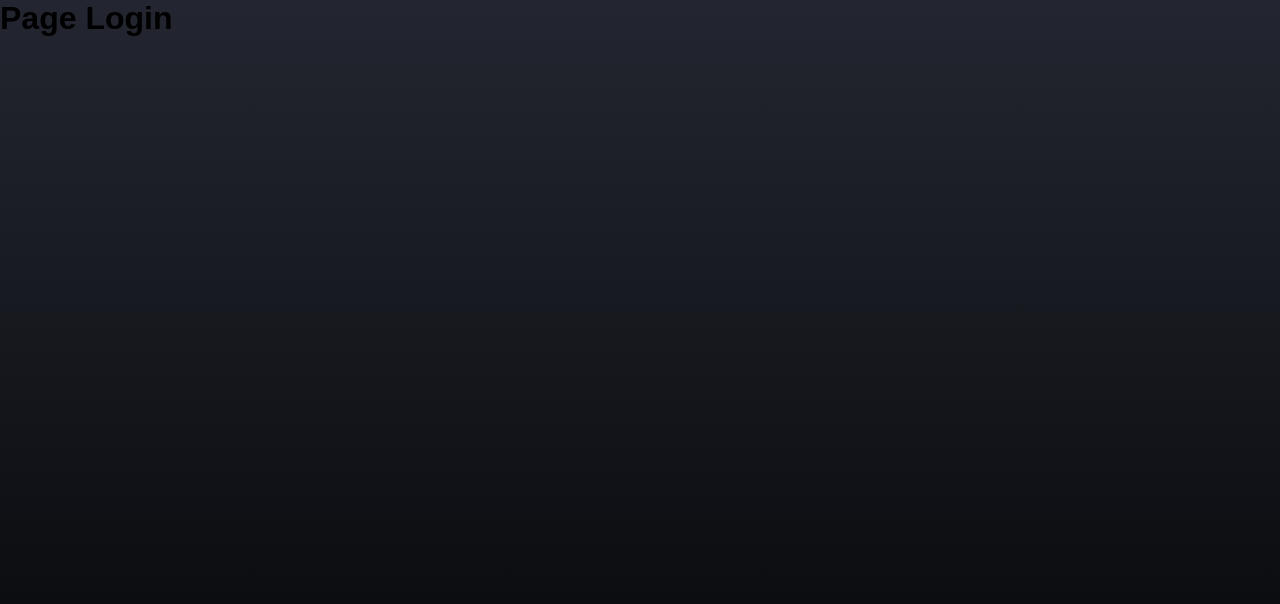
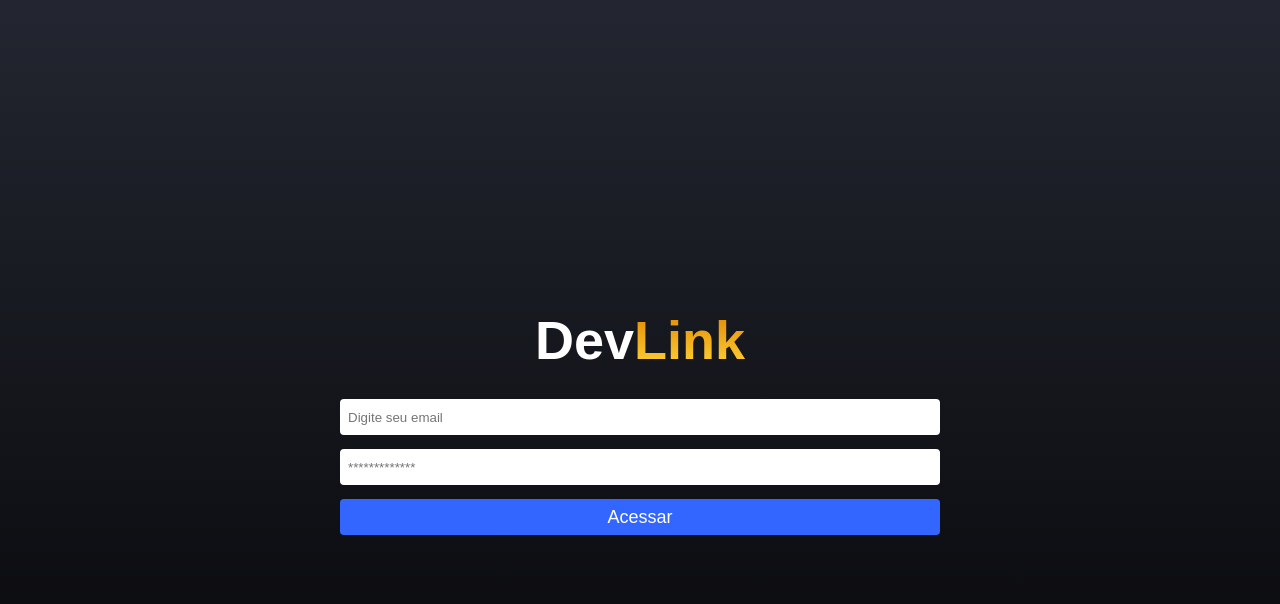
Before and after one commit to RayanneRamos/DevLink, a React (Create React App) app: page /login in a window 1280 px wide. Shown: the top 604 px of the page. Built offline with nearby package versions, Linux system fonts and the light colour scheme; no server answers.

Commit message:
Fazendo o sistema de login da aplicação

```diff
--- a/src/pages/Login/index.jsx
+++ b/src/pages/Login/index.jsx
@@ -1,5 +1,51 @@
+import './styles.css';
+import { Logo } from '../../components/Logo';
+import { useState } from 'react';
+import { auth } from '../../services/firebaseConnection';
+import { signInWithEmailAndPassword } from 'firebase/auth';
+import { useNavigate } from 'react-router-dom';
+import { toast } from 'react-toastify';
+
 export function Login() {
+  const [ email, setEmail ] = useState('');
+  const [ password, setPassword ] = useState('');
+  const navigate = useNavigate();
+
+  async function handleLogin(event) {
+    event.preventDefault();
+
+    if(email === '' || password === '') {
+      toast.error('Preencha todos os campos!');
+      return;
+    }
+
+    await signInWithEmailAndPassword(auth, email, password).then(() => {
+      toast.success('Bem vindo de volta!');
+      navigate('/admin', { replace: true });
+    }).catch(() => {
+      toast.error('Erro ao tentar fazer o login!')
+    });
+  }
+
   return (
-    <h1>Page Login</h1>
+    <div className='login-container'>
+      <Logo />
+      <form className='form' onSubmit={handleLogin}>
+        <input
+          type='email'
+          placeholder='Digite seu email'
+          value={email}
+          onChange={(event) => setEmail(event.target.value)}
+        />
+        <input
+          type='password'
+          placeholder='*************'
+          autoComplete='on'
+          value={password}
+          onChange={(event) => setPassword(event.target.value)}
+        />
+        <button type='submit'>Acessar</button>
+      </form>
+    </div>
   );
 }
```
